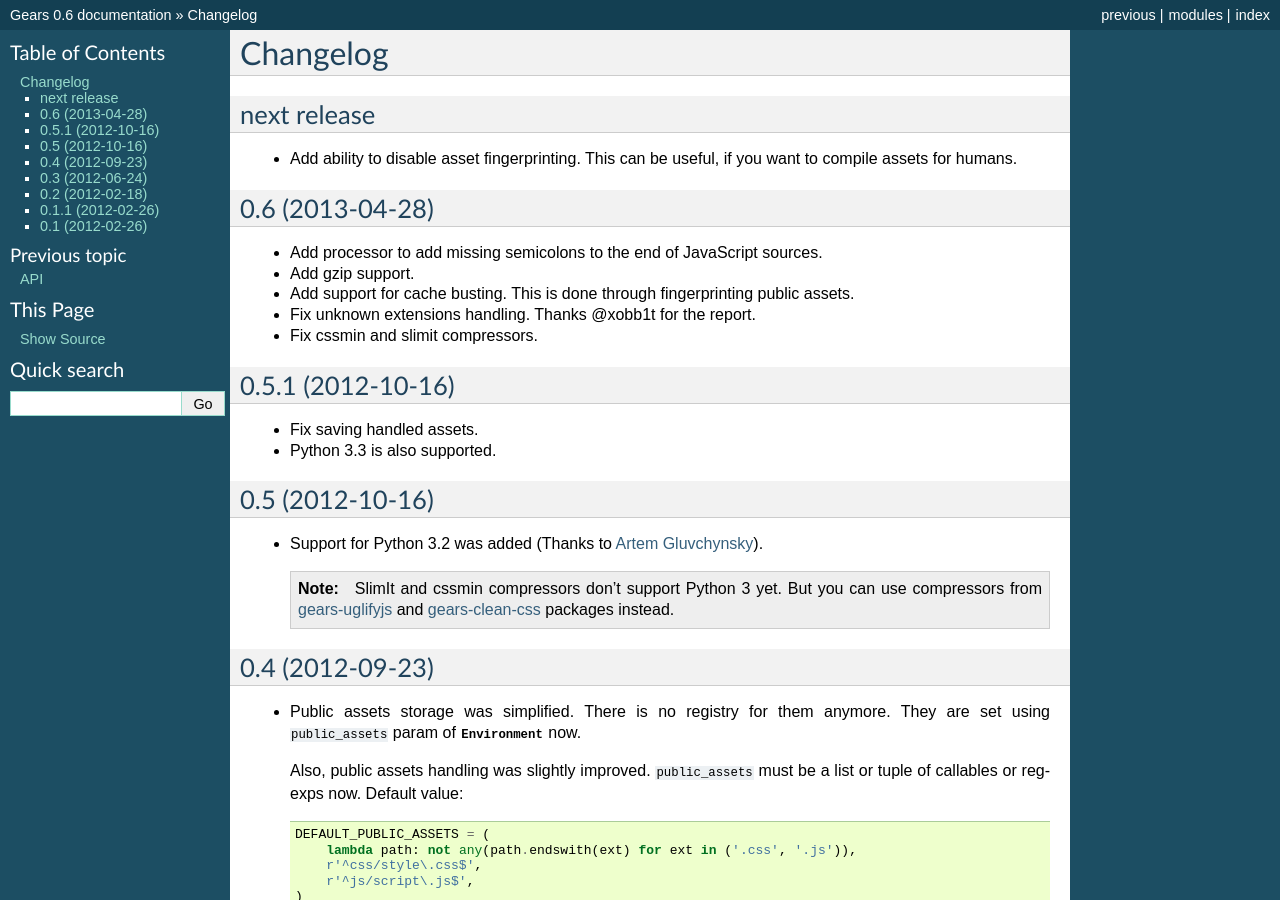
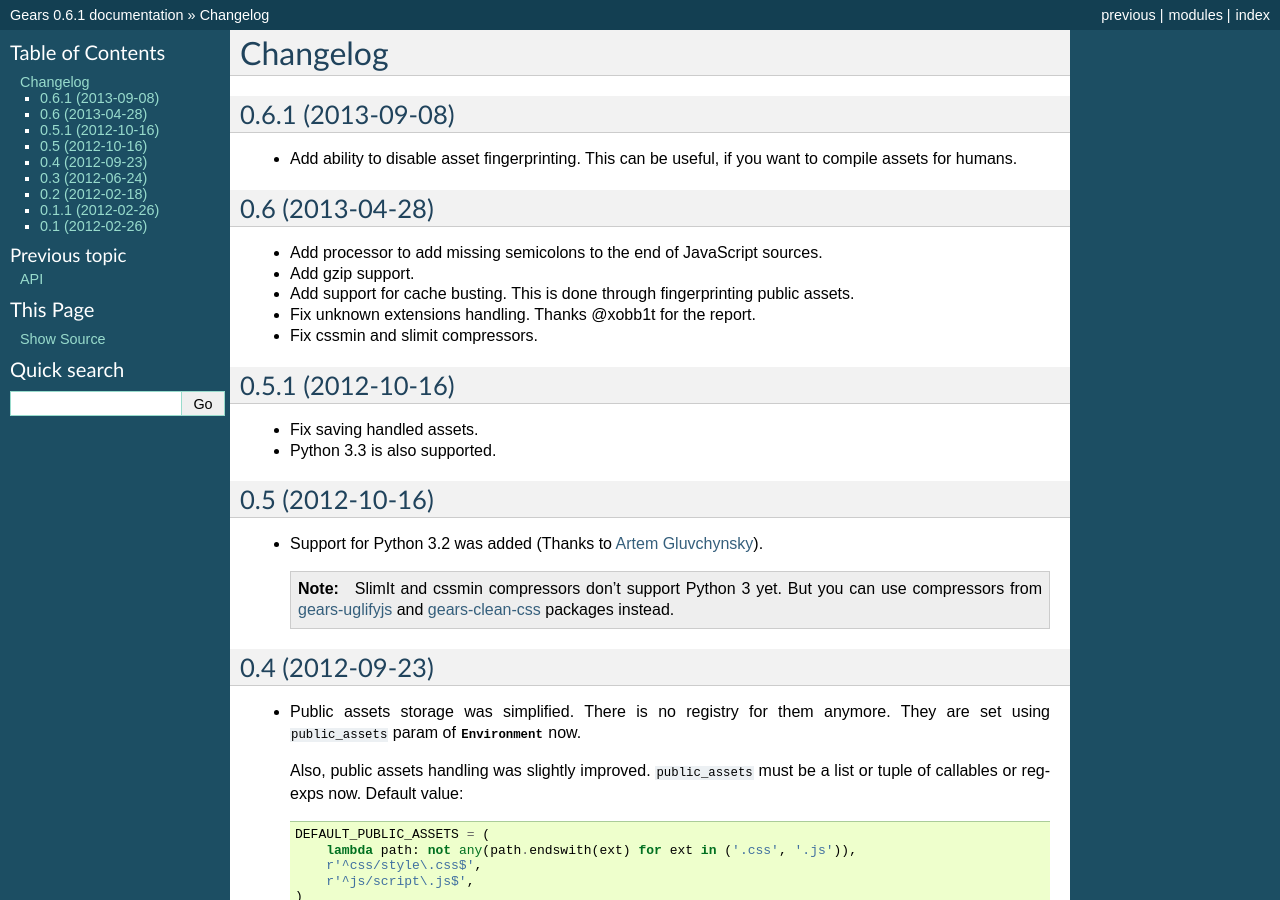
Before and after one commit to gears/gears, a Sphinx documentation site: the page built from docs/changelog.rst, in a window 1280 px wide and 900 px high. Built offline with Sphinx 7.4.7, drawn with Linux system fonts in a browser that asks for light colours; some of the changed text lies outside the part shown.

Commit message:
Bump version number and update history

```diff
--- a/docs/changelog.rst
+++ b/docs/changelog.rst
@@ -1,8 +1,8 @@
 Changelog
 =========
 
-next release
-------------
+0.6.1 (2013-09-08)
+------------------
 
 - Add ability to disable asset fingerprinting. This can be useful, if you want
   to compile assets for humans.
--- a/docs/conf.py
+++ b/docs/conf.py
@@ -50,7 +50,7 @@
 # The short X.Y version.
 version = '0.6'
 # The full version, including alpha/beta/rc tags.
-release = '0.6'
+release = '0.6.1'
 
 # The language for content autogenerated by Sphinx. Refer to documentation
 # for a list of supported languages.
--- a/setup.py
+++ b/setup.py
@@ -8,7 +8,7 @@
 
 setup(
     name='Gears',
-    version='0.6',
+    version='0.6.1',
     license='ISC',
     description='Compiles and concatenates JavaScript and CSS assets.',
     long_description=read('README.rst'),
```
